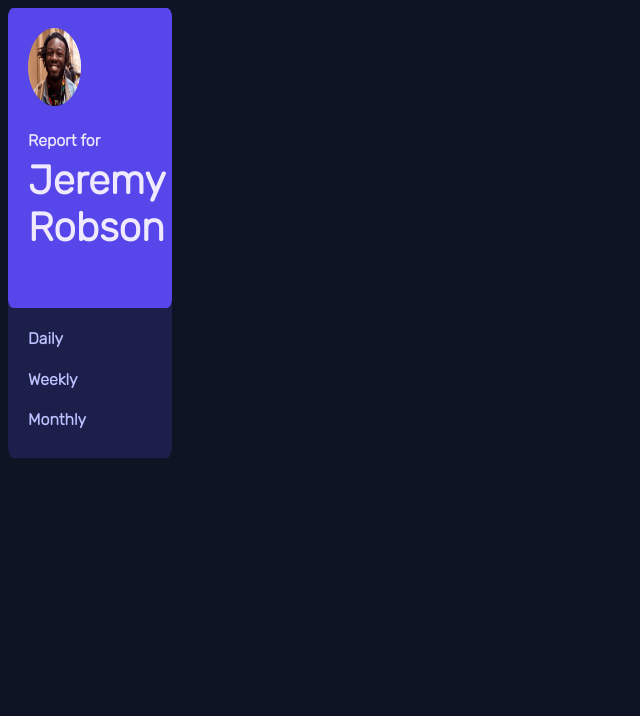
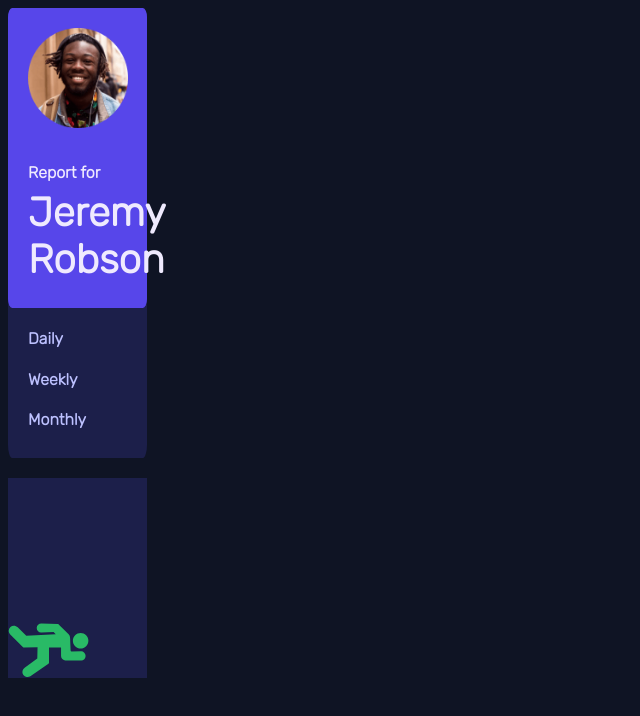
Before and after one commit to poggur/FC-Front-end-Test, a plain HTML site: page index.html in a window 1280 px wide. Shown: the whole page, without its empty margins (0-640 px from the left). Drawn offline with Linux system fonts and the light colour scheme.

Commit message:
added fitness image

```diff
--- a/index.html
+++ b/index.html
@@ -53,7 +53,7 @@
     }
 
     .jeremy{
-      padding-top: 20px; padding-left: 20px; height:26%; width: 32%
+      padding-top: 20px; padding-left: 20px; margin-bottom: 10px; height:100px; width: 100px
     }
 
     .Main-Card-Section{
@@ -61,12 +61,18 @@
     }
 
     .Card{
-      flex-direction: column; background-color: hsl(235, 46%, 20%); width: 13%; height: 450px; border-radius: 3%;
+      flex-direction: column; background-color: hsl(235, 46%, 20%); width: 11%; height: 450px; border-radius: 3%;
     }
+
+    .Small-Card{
+      background-color: hsl(235, 46%, 20%); width: 11%; height: 200px; margin-top: 20px; display:flex;
+    }
+
   </style>
 </head>
 
-<body style="background-color: hsl(226, 43%, 10%); flex-direction: row;">
+<body style="background-color: hsl(226, 43%, 10%)">
+  <div style="flex-direction: row; width:100%">
     <div class="Card">
       <div class="Main-Card-Section">
         <img src="images/image-jeremy.png" class="jeremy"/>
@@ -93,12 +99,12 @@
     <div class="Small-Card-Set">
 
       <div class="Small-Card">
-
+        <div style="align-items: flex-end; flex-direction:row; display: flex;">
+          <img src="images/icon-exercise.svg" alt="Fitness" class="Fitness"/>
         </div>
-
       </div>
-
-
+    </div>
+  </div>
 
 </body>
 
```
Also changed, not shown: 1 other file. Lines whose indentation alone changed are shown as unchanged.
